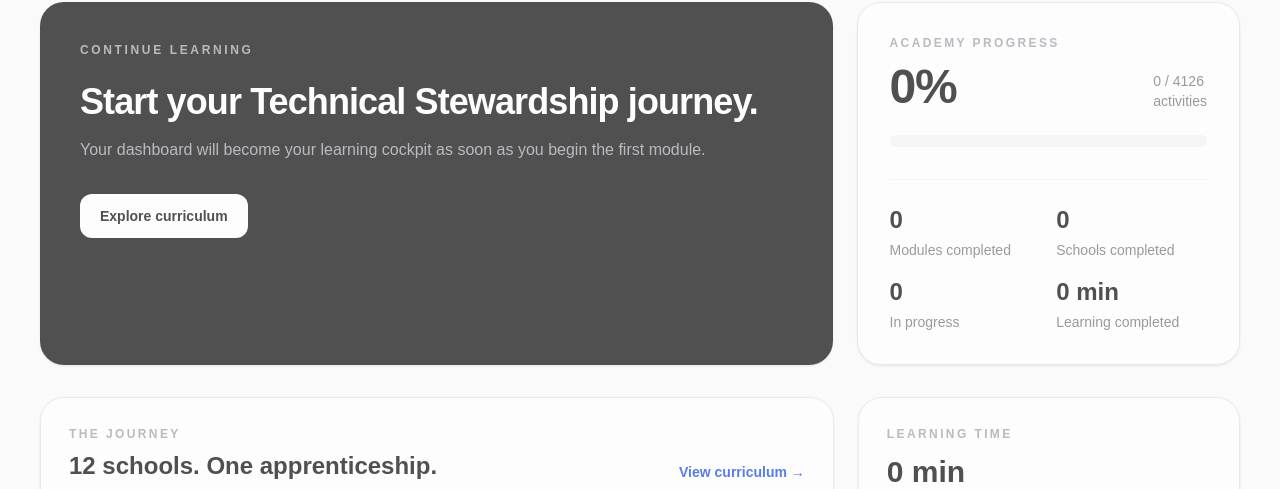
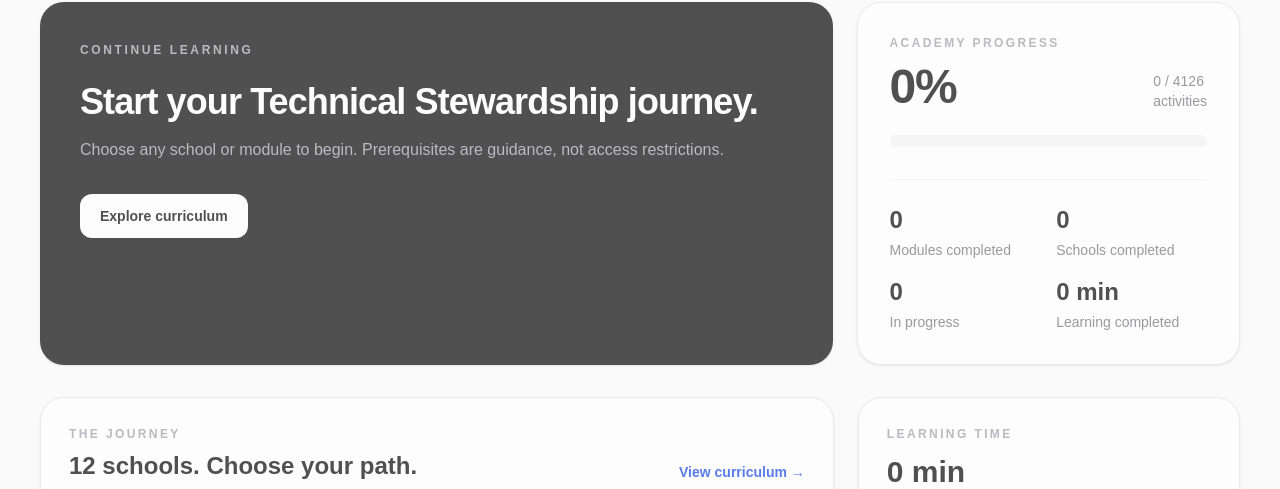
Before and after one commit to enoqueJonas/tsa, a Next.js app in the folder apps/web/: page / in a window 1280 px wide. Shown: the part 311-800 px from the top of the page. Built offline with nearby package versions, Linux system fonts and the light colour scheme.

Commit message:
ui(dashboard): describe free school/module choice instead of mandatory first module

```diff
--- a/apps/web/components/academy-dashboard.tsx
+++ b/apps/web/components/academy-dashboard.tsx
@@ -50,7 +50,7 @@ export function AcademyDashboard({ onOpenCurriculum, onOpenPath }: AcademyDashbo
             <button type="button" onClick={() => onOpenPath(lastEntry.path, lastEntry.school)} className="mt-8 rounded-xl bg-white px-5 py-3 text-sm font-semibold text-zinc-950 transition hover:bg-zinc-200">Continue learning</button>
           </> : <>
             <h2 className="mt-6 max-w-3xl text-3xl font-semibold tracking-tight lg:text-4xl">Start your Technical Stewardship journey.</h2>
-            <p className="mt-4 max-w-2xl text-zinc-400">Your dashboard will become your learning cockpit as soon as you begin the first module.</p>
+            <p className="mt-4 max-w-2xl text-zinc-400">Choose any school or module to begin. Prerequisites are guidance, not access restrictions.</p>
             <button type="button" onClick={onOpenCurriculum} className="mt-8 rounded-xl bg-white px-5 py-3 text-sm font-semibold text-zinc-950 transition hover:bg-zinc-200">Explore curriculum</button>
           </>}
         </article>
@@ -69,7 +69,7 @@ export function AcademyDashboard({ onOpenCurriculum, onOpenPath }: AcademyDashbo
 
       <div className="mt-8 grid gap-6 xl:grid-cols-[minmax(0,1.35fr)_minmax(340px,0.65fr)]">
         <article className="rounded-3xl border border-zinc-200 bg-white p-7 shadow-sm">
-          <div className="flex flex-wrap items-end justify-between gap-4"><div><p className="text-xs font-semibold uppercase tracking-[0.2em] text-zinc-400">The journey</p><h2 className="mt-2 text-2xl font-semibold">12 schools. One apprenticeship.</h2></div><button type="button" onClick={onOpenCurriculum} className="text-sm font-semibold text-blue-700 hover:text-blue-900">View curriculum →</button></div>
+          <div className="flex flex-wrap items-end justify-between gap-4"><div><p className="text-xs font-semibold uppercase tracking-[0.2em] text-zinc-400">The journey</p><h2 className="mt-2 text-2xl font-semibold">12 schools. Choose your path.</h2></div><button type="button" onClick={onOpenCurriculum} className="text-sm font-semibold text-blue-700 hover:text-blue-900">View curriculum →</button></div>
           <div className="mt-6 space-y-2">{journey.schools.map((school, index) => {
             const schoolActivities = school.paths.flatMap((path) => activities(path));
             const completed = schoolActivities.filter((activity) => completedIds.has(activity.id)).length;
```
